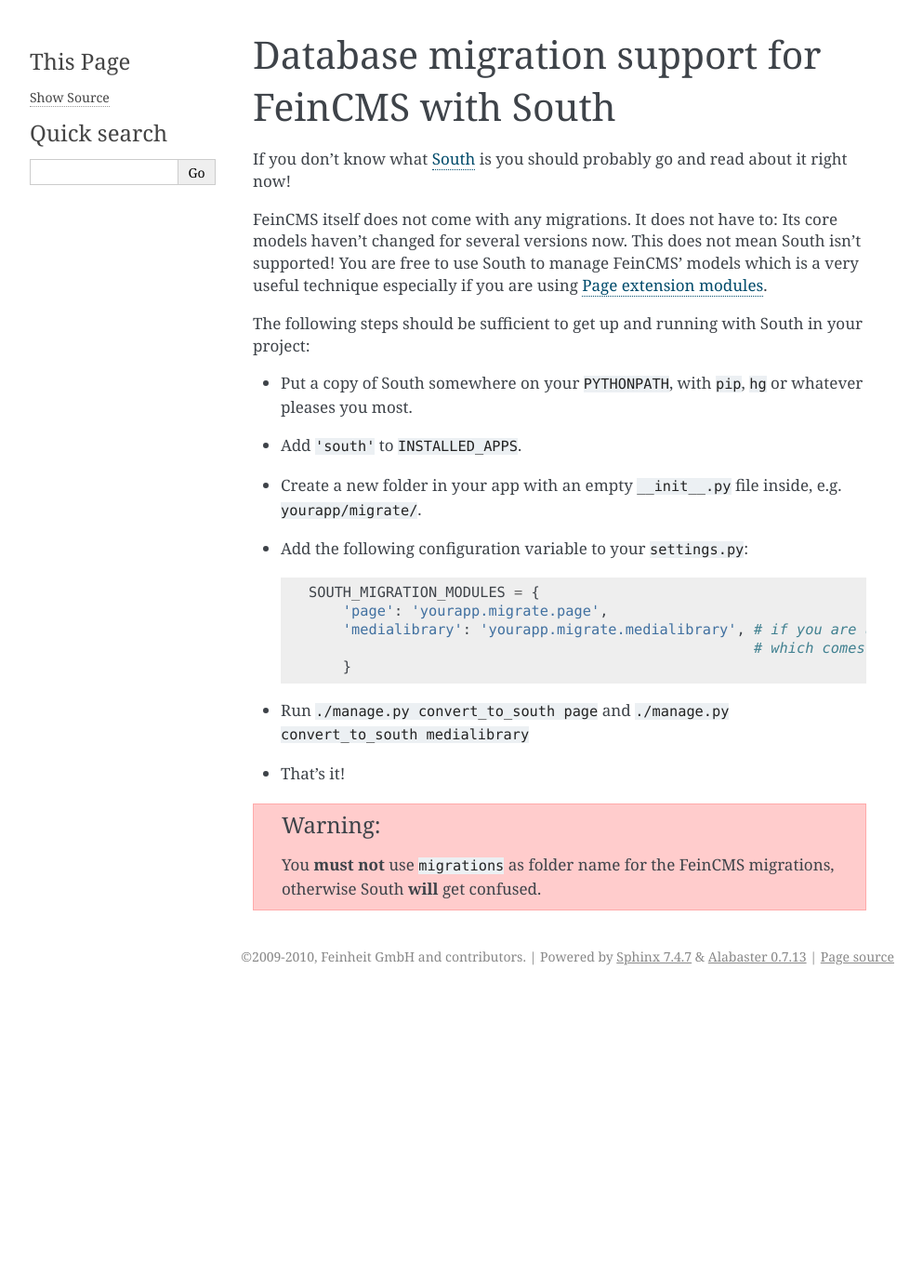
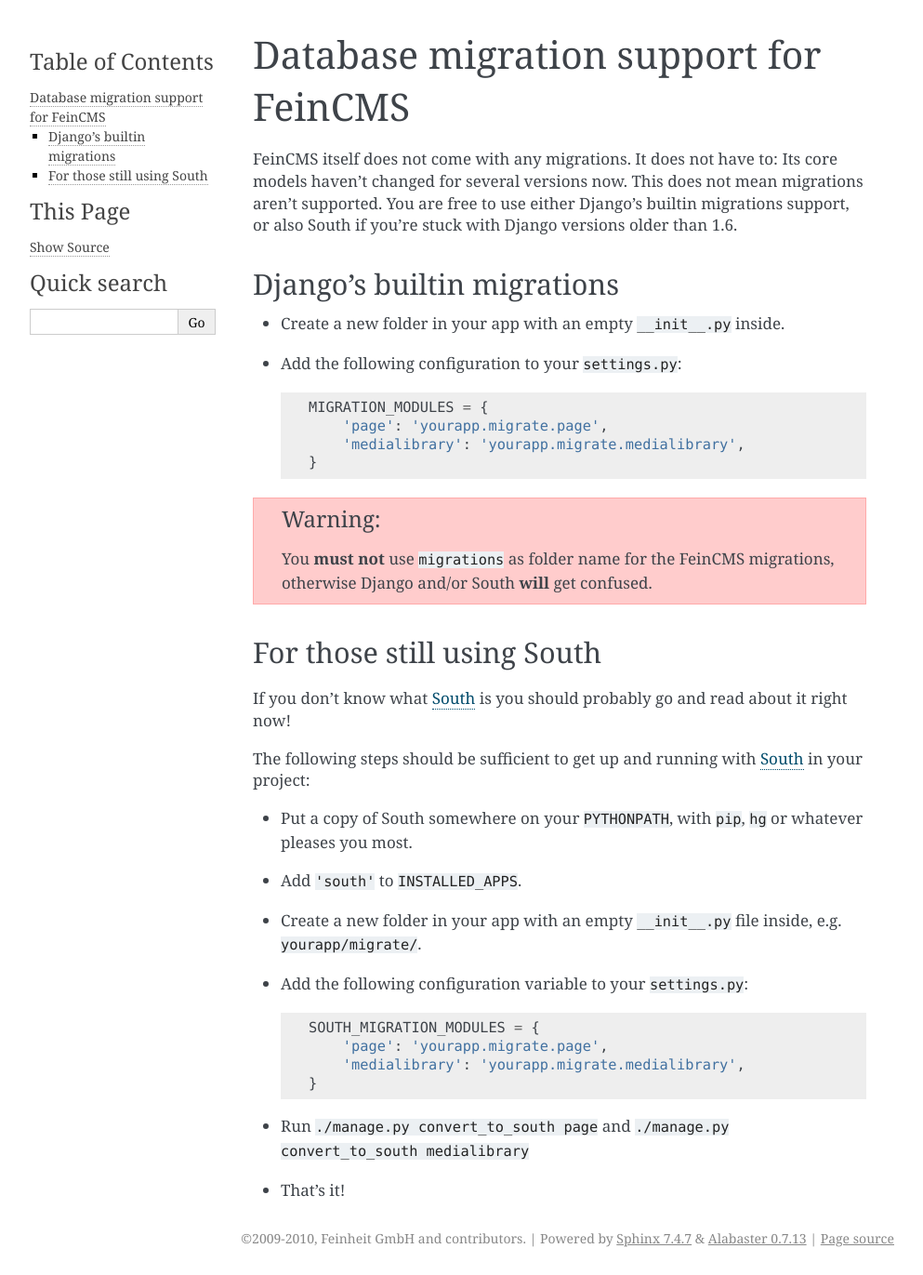
Before and after one commit to feincms/feincms, a Sphinx documentation site: the page built from docs/migrations.rst, in a window 1280 px wide. Shown: the whole page at 93% size, without its empty margins (148-1141 px from the left). Built offline with Sphinx 7.4.7, drawn with Linux system fonts in a browser that asks for light colours; before the commit the page ends 1068 px from its top, so only the background shows below that.

Commit message:
Fix #564: Document how to do migrations in Django 1.7+

```diff
--- a/docs/migrations.rst
+++ b/docs/migrations.rst
@@ -1,22 +1,44 @@
 .. _migrations:
 
-=================================================
-Database migration support for FeinCMS with South
-=================================================
+======================================
+Database migration support for FeinCMS
+======================================
+
+
+FeinCMS itself does not come with any migrations. It does not have to: Its
+core models haven't changed for several versions now. This does not mean
+migrations aren't supported. You are free to use either Django's builtin
+migrations support, or also South if you're stuck with Django versions older
+than 1.6.
+
+Django's builtin migrations
+===========================
+
+* Create a new folder in your app with an empty ``__init__.py`` inside.
+* Add the following configuration to your ``settings.py``::
+
+    MIGRATION_MODULES = {
+        'page': 'yourapp.migrate.page',
+        'medialibrary': 'yourapp.migrate.medialibrary',
+    }
+
+.. warning::
+
+   You **must not** use ``migrations`` as folder name for the FeinCMS
+   migrations, otherwise Django and/or South **will** get confused.
+
+
+For those still using South
+===========================
 
 If you don't know what South_ is you should probably go and read about
 it right now!
 
+
+The following steps should be sufficient to get up and running with South_
+in your project:
+
 .. _South: http://south.aeracode.org/
-
-
-FeinCMS itself does not come with any migrations. It does not have to: Its
-core models haven't changed for several versions now. This does not mean South
-isn't supported! You are free to use South to manage FeinCMS' models which
-is a very useful technique especially if you are using :ref:`page-extensions`.
-
-The following steps should be sufficient to get up and running with South
-in your project:
 
 * Put a copy of South somewhere on your ``PYTHONPATH``, with ``pip``, ``hg``
   or whatever pleases you most.
@@ -27,14 +49,9 @@
 
       SOUTH_MIGRATION_MODULES = {
           'page': 'yourapp.migrate.page',
-          'medialibrary': 'yourapp.migrate.medialibrary', # if you are using the medialibrary
-                                                          # which comes with FeinCMS
-          }
+          'medialibrary': 'yourapp.migrate.medialibrary',
+      }
 
-* Run ``./manage.py convert_to_south page`` and ``./manage.py convert_to_south medialibrary``
+* Run ``./manage.py convert_to_south page`` and
+  ``./manage.py convert_to_south medialibrary``
 * That's it!
-
-.. warning::
-
-   You **must not** use ``migrations`` as folder name for the FeinCMS
-   migrations, otherwise South **will** get confused.
```
